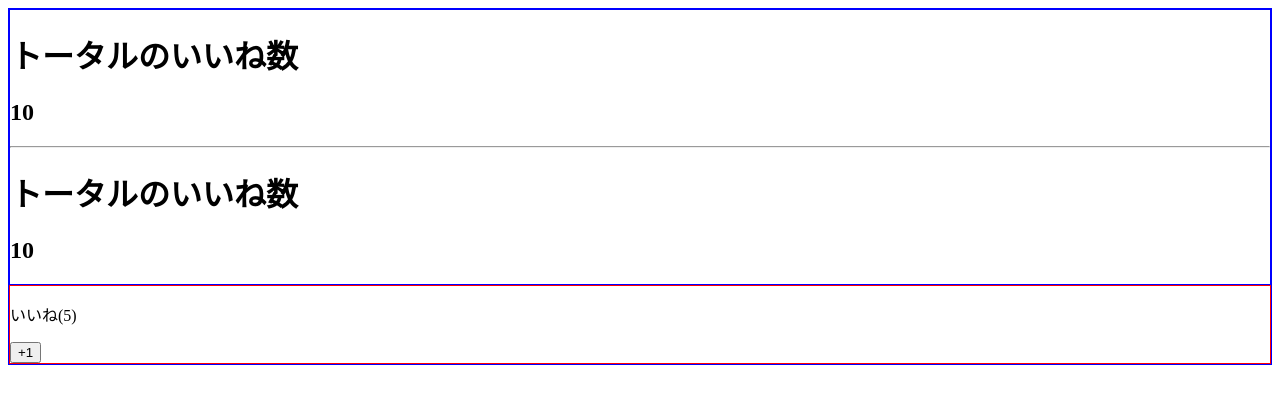
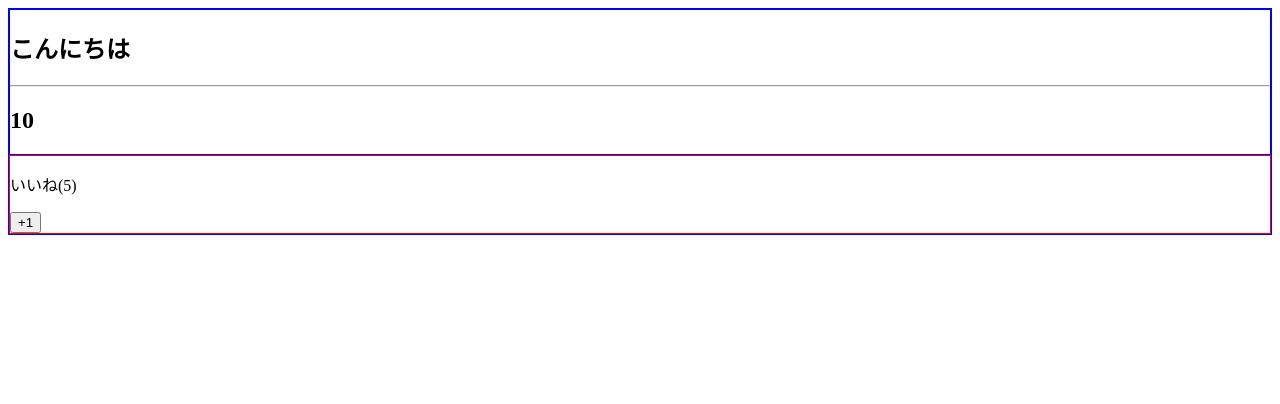
Before and after one commit to tomizawa0214/vue-sample, a Vue app in the folder udemy-vuejs-2/: page / in a window 1280 px wide. Shown: the top 404 px of the page. Built offline with nearby package versions, Linux system fonts and the light colour scheme.

Commit message:
名前付きスロット

```diff
--- a/udemy-vuejs-2/src/App.vue
+++ b/udemy-vuejs-2/src/App.vue
@@ -1,8 +1,12 @@
 <template>
   <div>
     <LikeHeader>
-      <h1>トータルのいいね数</h1>
-      <h2>{{ number }}</h2>
+      <template v-slot:title>
+        <h2>こんにちは</h2>
+      </template>
+      <template v-slot:number>
+        <h2>{{ number }}</h2>
+      </template>
     </LikeHeader>
     <!-- プロパティではケバブケース -->
     <LikeNumber :total-number="number" @my-click="incrementNumber"></LikeNumber>
--- a/udemy-vuejs-2/src/components/LikeHeader.vue
+++ b/udemy-vuejs-2/src/components/LikeHeader.vue
@@ -1,10 +1,8 @@
 <template>
   <div>
-    <slot>
-      <h2>デフォルトのタイトル</h2>
-    </slot>
+    <slot name="title"></slot>
     <hr>
-    <slot></slot>
+    <slot name="number"></slot>
   </div>
 </template>
 
```
